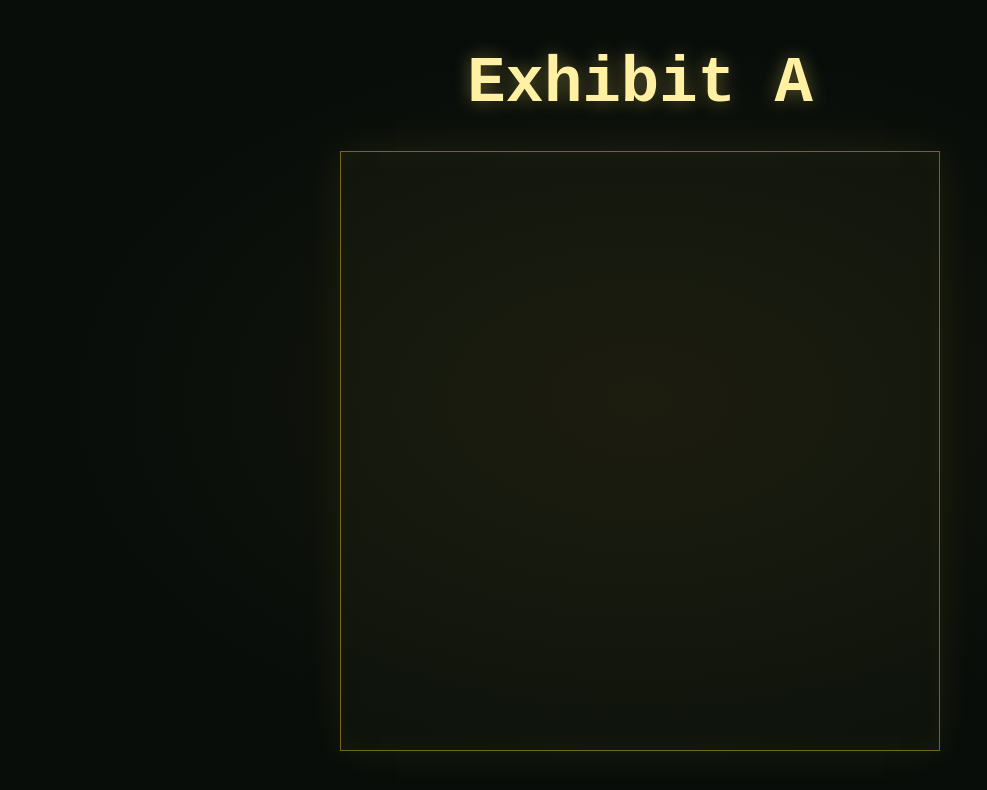
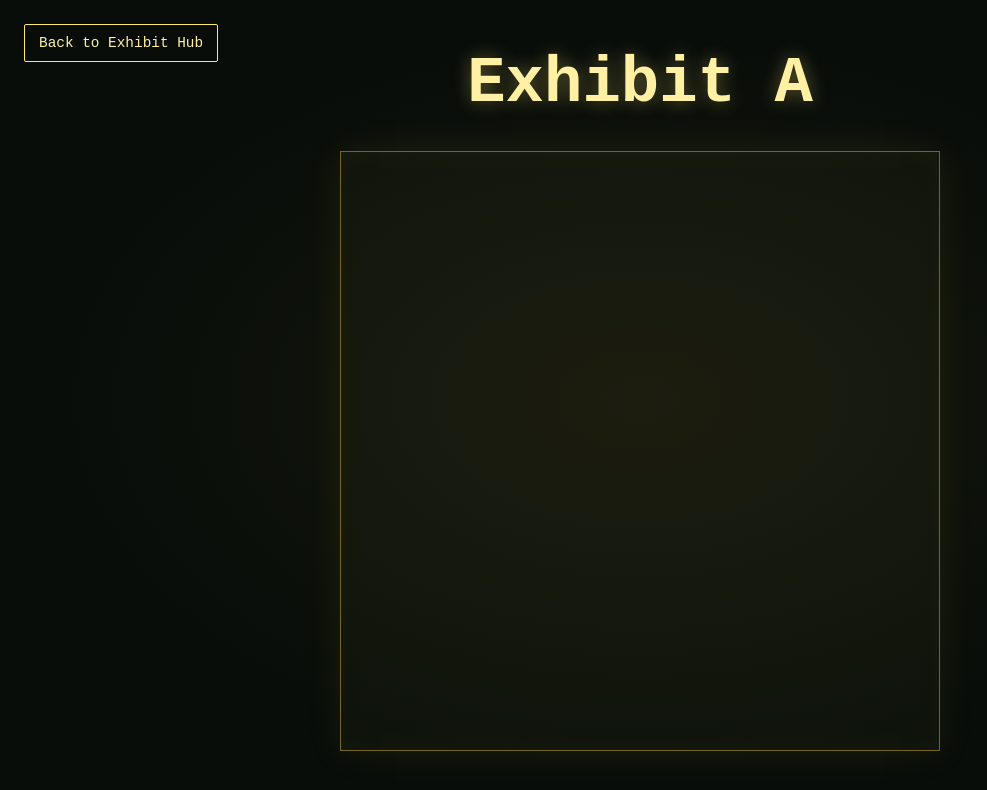
Before and after one commit to emilybtw/archive-test, a plain HTML site: page exhibit-a.html in a window 1280 px wide. Shown: the whole page, without its empty margins (0-987 px from the left). Drawn offline with Linux system fonts and the light colour scheme.

Commit message:
Back button Addition

```diff
--- a/exhibit-a.html
+++ b/exhibit-a.html
@@ -8,6 +8,7 @@
   <link rel="stylesheet" href="style.css">
 </head>
 <body>
+  <a class="back-button" href="exhibit-hub.html">Back to Exhibit Hub</a>
   <main class="exhibit-page">
     <h1>Exhibit A</h1>
     <div class="exhibit-image-placeholder" role="img" aria-label="Image placeholder"></div>
--- a/style.css
+++ b/style.css
@@ -91,7 +91,8 @@ h1.is-flickering {
 }
 
 button,
-.exhibit-button {
+.exhibit-button,
+.back-button {
   display: inline-block;
   padding: 14px 22px;
   border: 1px solid #ffe66d;
@@ -107,8 +108,10 @@ button,
 
 button:hover,
 .exhibit-button:hover,
+.back-button:hover,
 button:focus-visible,
-.exhibit-button:focus-visible {
+.exhibit-button:focus-visible,
+.back-button:focus-visible {
   outline: none;
   background: #ffe66d;
   color: #080d0a;
@@ -147,6 +150,14 @@ button:focus-visible,
   font-size: 1.25rem;
 }
 
+.back-button {
+  position: fixed;
+  top: 24px;
+  left: 24px;
+  padding: 10px 14px;
+  font-size: 0.9rem;
+}
+
 .exhibit-image-placeholder {
   width: min(100%, 600px);
   aspect-ratio: 1;
```
Also changed, not shown: exhibit-b.html (+1 -0 lines), exhibit-c.html (+1 -0 lines), exhibit-d.html (+1 -0 lines).
